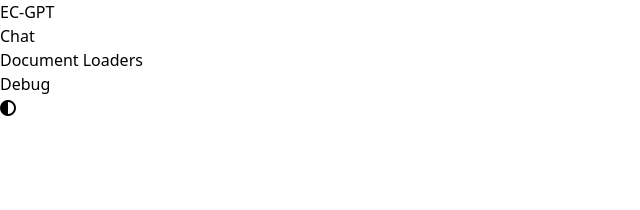
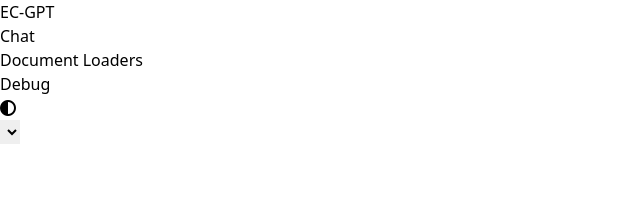
Before and after one commit to spencerfrost/chatbot-vue, a Vue app: page / in a window 1280 px wide. Shown: the top 210 px of the page, without its empty margins (0-640 px from the left). Built offline with nearby package versions, Linux system fonts and the light colour scheme; no server answers.

Commit message:
Initial setup for namespace switching.

```diff
--- a/src/App.vue
+++ b/src/App.vue
@@ -2,6 +2,7 @@
   <div class="flex h-screen bg-gray-100 dark:bg-gray-900">
     <Sidebar/>
     <div class="w-full overflow-auto">
+      <Header />
       <main class=" p-4">
         <router-view/>
       </main>
@@ -12,6 +13,7 @@
 
 <script setup lang="ts">
 import Sidebar from "./components/Sidebar.vue";
+import Header from "./components/Header.vue";
 
 // on mounted check local storage for theme
 if (localStorage.theme === 'dark') {
--- /dev/null
+++ b/src/components/Header.vue
@@ -0,0 +1,14 @@
+<template>
+    <div class="flex px-4 dark:bg-gray-900 justify-end">
+        <Namespace-Switcher />
+    </div>
+</template>
+
+
+<script setup lang="ts">
+import NamespaceSwitcher from "./NamespaceSwitcher.vue";
+
+
+</script>
+
+<style scoped></style>
--- /dev/null
+++ b/src/components/NamespaceSwitcher.vue
@@ -0,0 +1,48 @@
+<template>
+    <select
+        id="namespace"
+        v-model="namespace"
+        class="ec-input w-full mt-3 "
+        @change="updateNamespace($event)"
+    >
+        <!-- v-for namespaces for the options-->
+
+
+    </select>
+
+</template>
+
+<script setup lang="ts">
+    import { ref } from "vue";
+    import axios from "axios";
+
+    const namespace = ref("default");
+    const namespaces = ref([]);
+
+    fetchNamespaces();
+
+    async function fetchNamespaces() {
+        // Try to use the `server/indexStats.js` file to fetch the namespaces. I haven't been able to get it to work
+        // despite `index.describeIndexStats()` being a valid function in the Pinecone package.
+        // If that doesn't work, maybe there's another way? But it seems to be the only way to get the namespaces.
+
+        // Relevant Pinecone docs: https://docs.pinecone.io/docs/langchain
+        // Relevant Langchain docs: https://js.langchain.com/docs/modules/indexes/vector_stores/integrations/pinecone
+
+        try {
+            const response = await axios.get('/api/index-stats');
+            namespaces.value = response.data;
+            console.log(response.data);
+        } catch (error) {
+            console.error(error);
+        }
+    }
+
+    async function updateNamespace({ target: { value }}) {
+        // For this, you'll have to set up a new endpoint in the `server/` directory and add it to the routes.js file.
+        // The endpoint should take the namespace as a parameter and then set it as the current namespace in
+        // the Pinecone client/index and wherever else it needs to be set. (Just do a global search for "namespace")
+        // I'm not 100% sure about the implementation of this so see what you can come up with and we can discuss it.
+    }
+
+</script>
```
Also changed, not shown: 1 other file (tests, documents, lock files or other folders).
